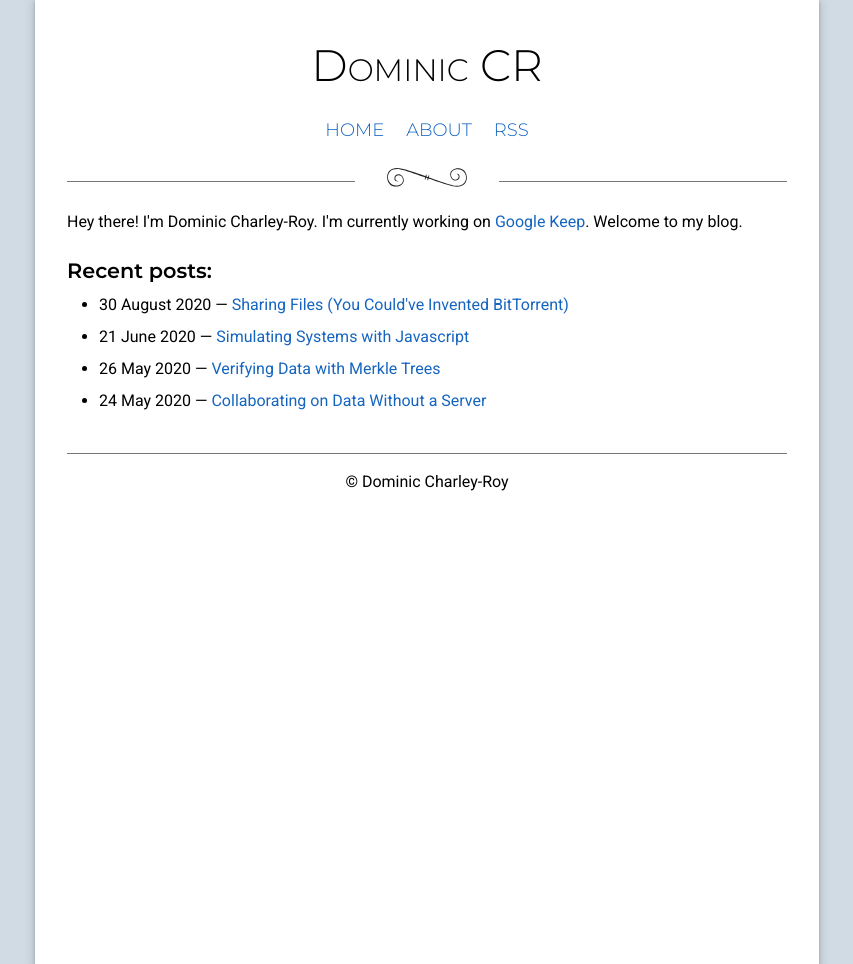
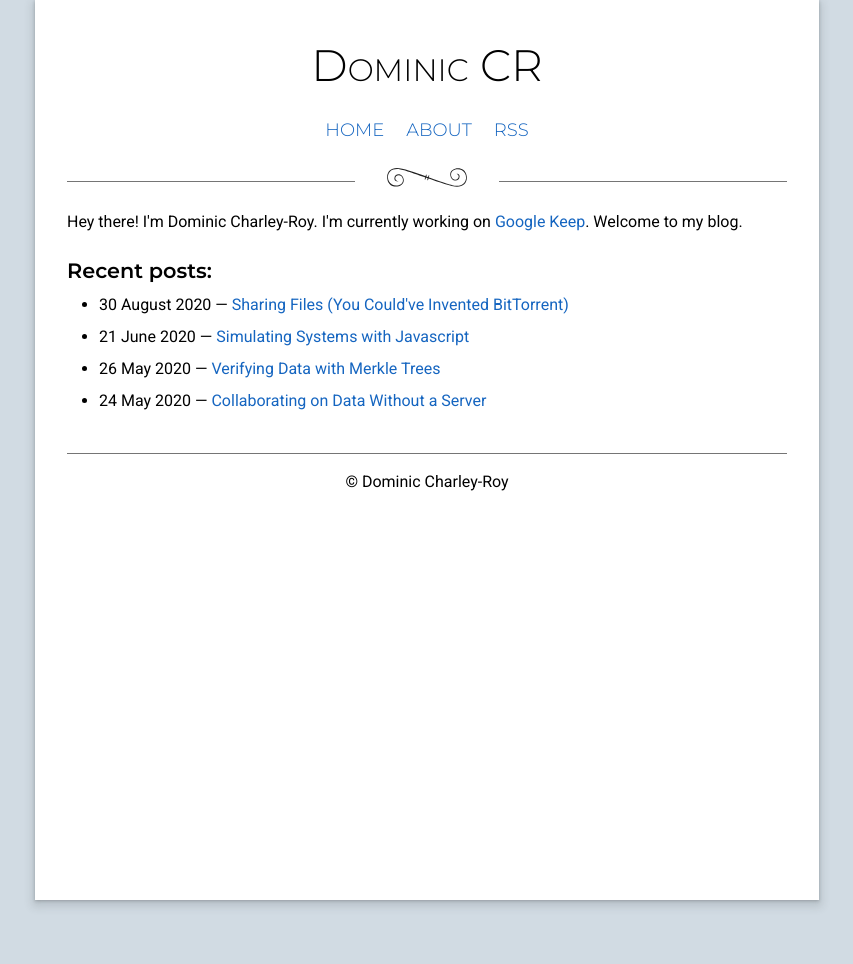
Before and after one commit to jokeofweek/jokeofweek.github.io, a Jekyll site: the page built from index.markdown, in a window 1280 px wide. Shown: the whole page, without its empty margins (213-1066 px from the left). Built offline with Jekyll 4.4.1, drawn with Linux system fonts in a browser that asks for light colours.

Commit message:
Properly interpolate sass.

```diff
--- a/_sass/main.scss
+++ b/_sass/main.scss
@@ -27,8 +27,8 @@ html {
 
 #container {
   background-color: white;
-  min-height: 100%;
-  width: calc(100% - ($section-padding * 2));
+  min-height: calc(100% - (#{$page-padding} * 2));
+  width: calc(100% - (#{$section-padding} * 2));
   padding: $page-padding;
 }
 
```
